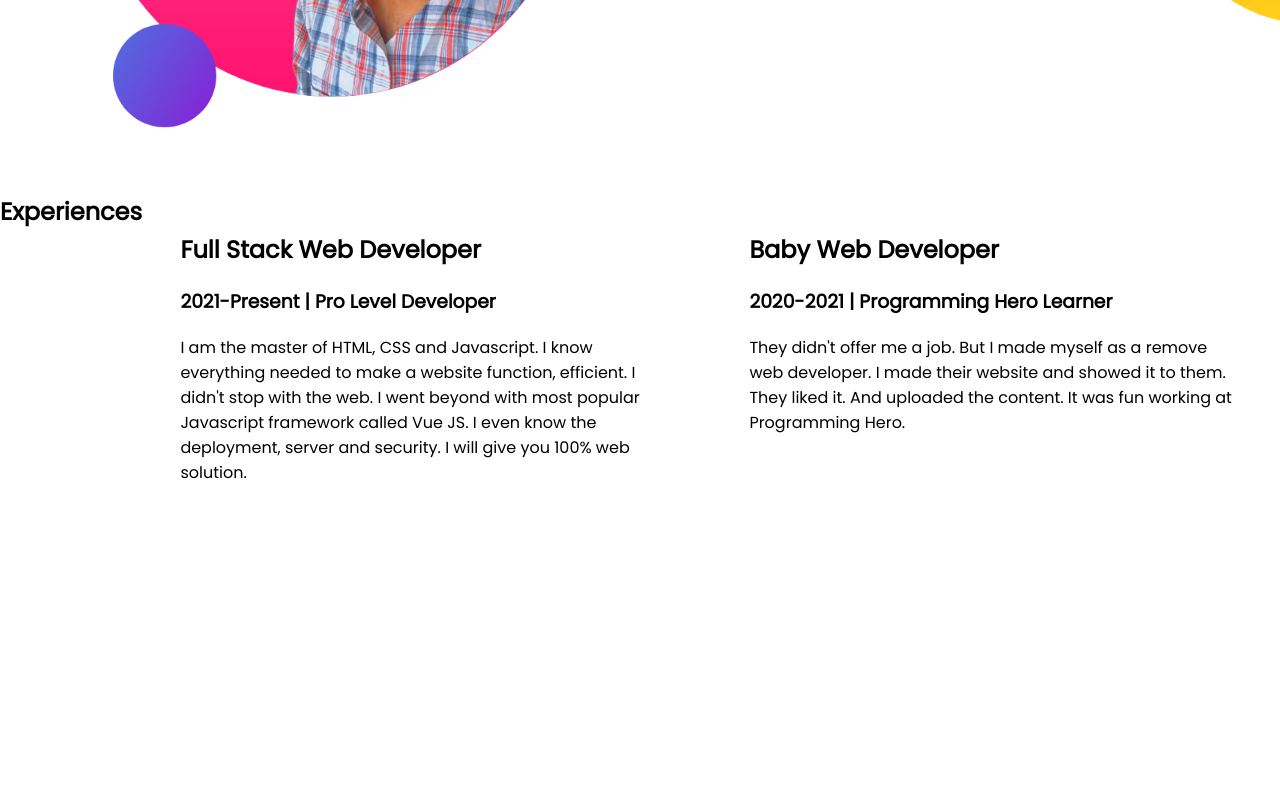
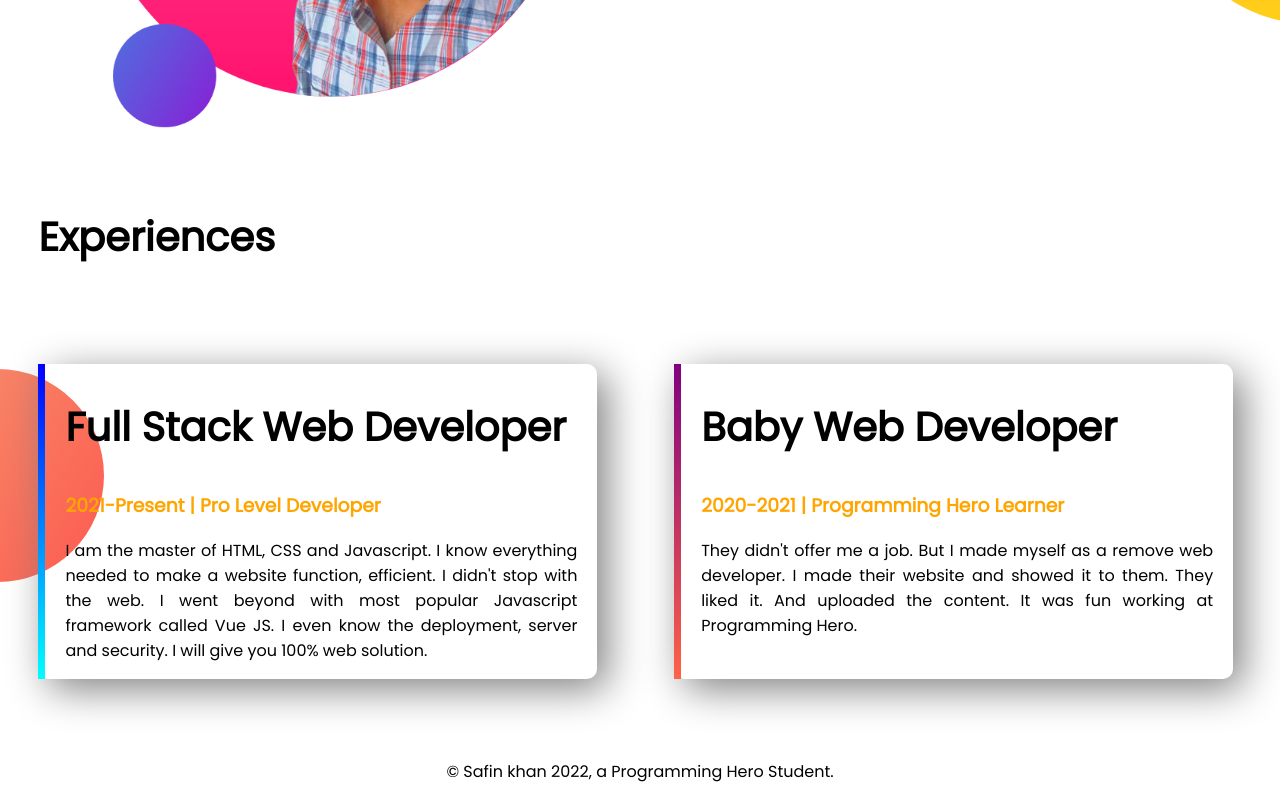
Before and after one commit to safinxr/my-portfolio, a plain HTML site: page index.html in a window 1280 px wide. Shown: the part 1039-1839 px from the top of the page. Before the commit the page ends 1578 px from the top, so only its background shows below. Drawn offline with Linux system fonts and the light colour scheme.

Commit message:
shope work

```diff
--- a/index.html
+++ b/index.html
@@ -4,17 +4,17 @@
     <meta charset="UTF-8">
     <meta http-equiv="X-UA-Compatible" content="IE=edge">
     <meta name="viewport" content="width=device-width, initial-scale=1.0">
-    <title>Safin Khan Portfolio</title>
+    <title>Safin Khan's Portfolio</title>
     <link rel="stylesheet" href="style.css">
     <link rel="preconnect" href="https://fonts.googleapis.com">
     <link rel="preconnect" href="https://fonts.gstatic.com" crossorigin>
     <link href="https://fonts.googleapis.com/css2?family=Poppins&display=swap" rel="stylesheet">
 </head>
 <body>
-    <section class="top-banner">
+    <section class="top-banner fx ">
         <div class="half-width">
             <h1>Wellcome To</h1>
-        <h1><span class="my-name">Safin kahn</span> Portfolio</h1>
+        <h1><span class="my-name">Safin kahn's</span> Portfolio</h1>
         <h3>Full Stack Web Developer</h3>
         <p>My name is safin kahn and i am a junior web developer. I am 20 years old and i live in Manikganj. I started programming on 2020. I am currently learning more coding and programming from programming hero. I personally love programming so much that's why I always try to learn something new everyday. I can make any kind of website with HTML CSS and Bootstrap.</p>
         <a class="hire-me" target="blank" href="https://www.linkedin.com/signup">Hire me</a>
@@ -23,7 +23,7 @@
             <img src="image/my-p2.png" alt="">
         </div>
     </section>
-    <section class="drime-big">
+    <section class="drime-big fx">
         <div class="half-width">
             <img src="image/my-p1.png" alt="">
         </div>
@@ -34,17 +34,23 @@
         </div>
     </section>
     <section class="last">
-        <h2>Experiences</h2>
-        <div class="half-width">
-            <h2>Full Stack Web Developer</h2>
-            <h3>2021-Present | Pro Level Developer</h3>
-            <p>I am the master of HTML, CSS and Javascript. I know everything needed to make a website function, efficient. I didn't stop with the web. I went beyond with most popular Javascript framework called Vue JS. I even know the deployment, server and security. I will give you 100% web solution.</p>
-        </div>
-        <div class="half-width">
-            <h2>Baby Web Developer</h2>
-            <h3>2020-2021 | Programming Hero Learner</h3>
-            <p>They didn't offer me a job. But I made myself as a remove web developer. I made their website and showed it to them. They liked it. And uploaded the content. It was fun working at Programming Hero.</p>
+        <h2 class="pad">Experiences</h2>
+        <div class="fx">
+            <div id="elast" class="bw">
+                <h2>Full Stack Web Developer</h2>
+                <h3 class="my-name">2021-Present | Pro Level Developer</h3>
+                <p>I am the master of HTML, CSS and Javascript. I know everything needed to make a website function, efficient. I didn't stop with the web. I went beyond with most popular Javascript framework called Vue JS. I even know the deployment, server and security. I will give you 100% web solution.</p>
+            </div>
+            <div id="elast2" class="bw">
+                <h2>Baby Web Developer</h2>
+                <h3 class="my-name">2020-2021 | Programming Hero Learner</h3>
+                <p>They didn't offer me a job. But I made myself as a remove web developer. I made their website and showed it to them. They liked it. And uploaded the content. It was fun working at Programming Hero.</p>
+            </div>
         </div>
     </section>
+     <footer>
+        <p>© Safin khan 2022, a Programming Hero Student.</p>
+     </footer>
+
 </body>
 </html>
--- a/style.css
+++ b/style.css
@@ -5,10 +5,13 @@ body{
 h1{
     font-size: 50px;
 }
+h2{
+    font-size: 40px;
+}
 .my-name{
     color:orange
 }
-section{
+.fx{
     display: flex;
 }
 .half-width{
@@ -36,3 +39,35 @@ section{
     background-repeat: no-repeat;
     background-position: right;
 }
+.bw{
+    box-shadow: 10px 10px 40px gray;
+    margin: 5% 3%;
+    width:40%;
+    padding-left: 20px;
+    padding-right: 20px;
+    border-radius: 10px;
+}
+p{
+    text-align: justify;
+}
+.last{
+    background-image: url(image/exp-bg.png);
+    background-repeat: no-repeat;
+    background-position: left;
+}
+#elast{
+    border-left: 7px solid;
+    border-image: linear-gradient(blue, cyan);
+    border-image-slice:1 ;
+}
+#elast2{
+    border-left: 7px solid;
+    border-image: linear-gradient(purple, tomato );
+    border-image-slice:1 ;
+}
+footer p{
+    text-align: center;
+}
+.pad{
+    margin-left: 3%;
+}
```
